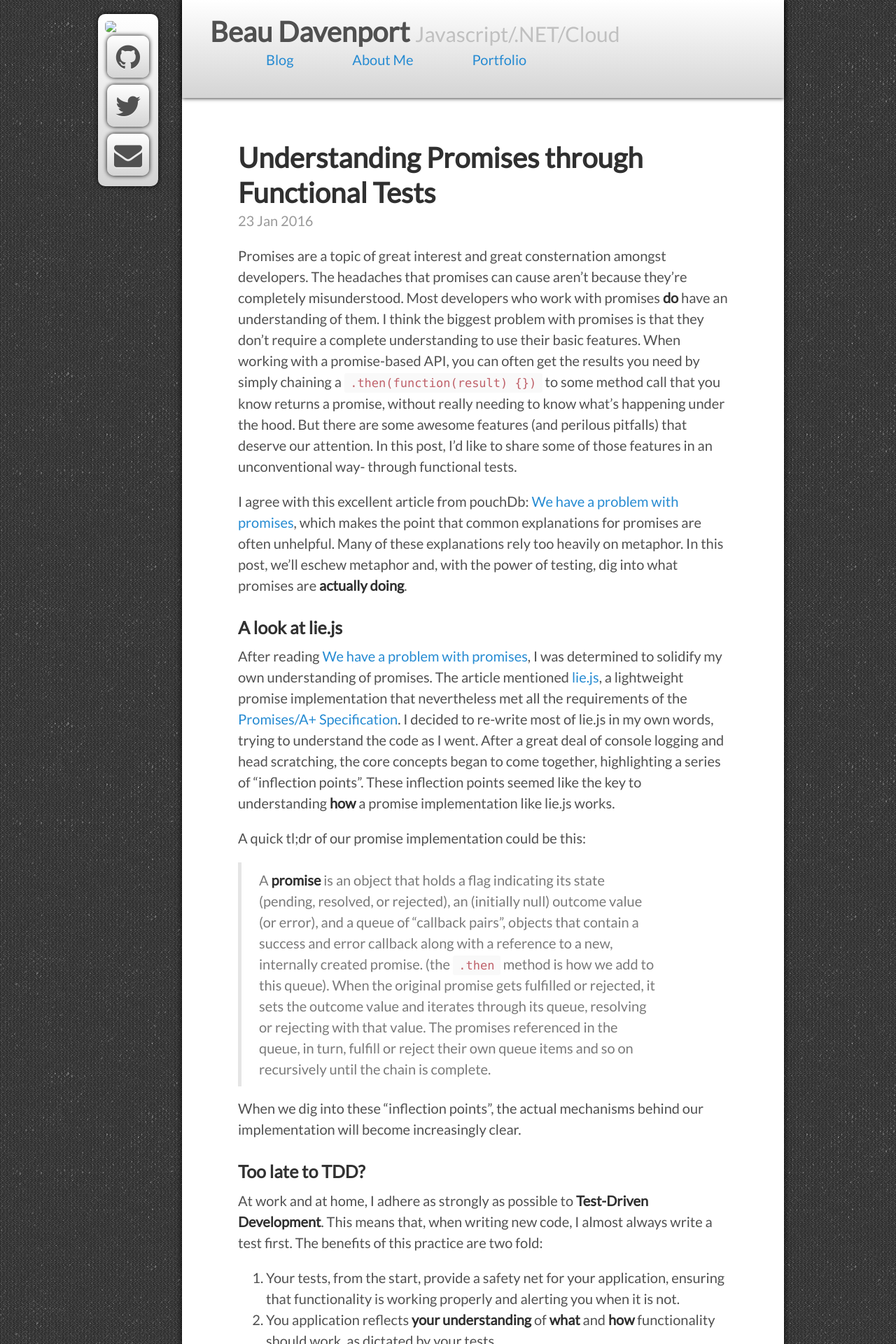
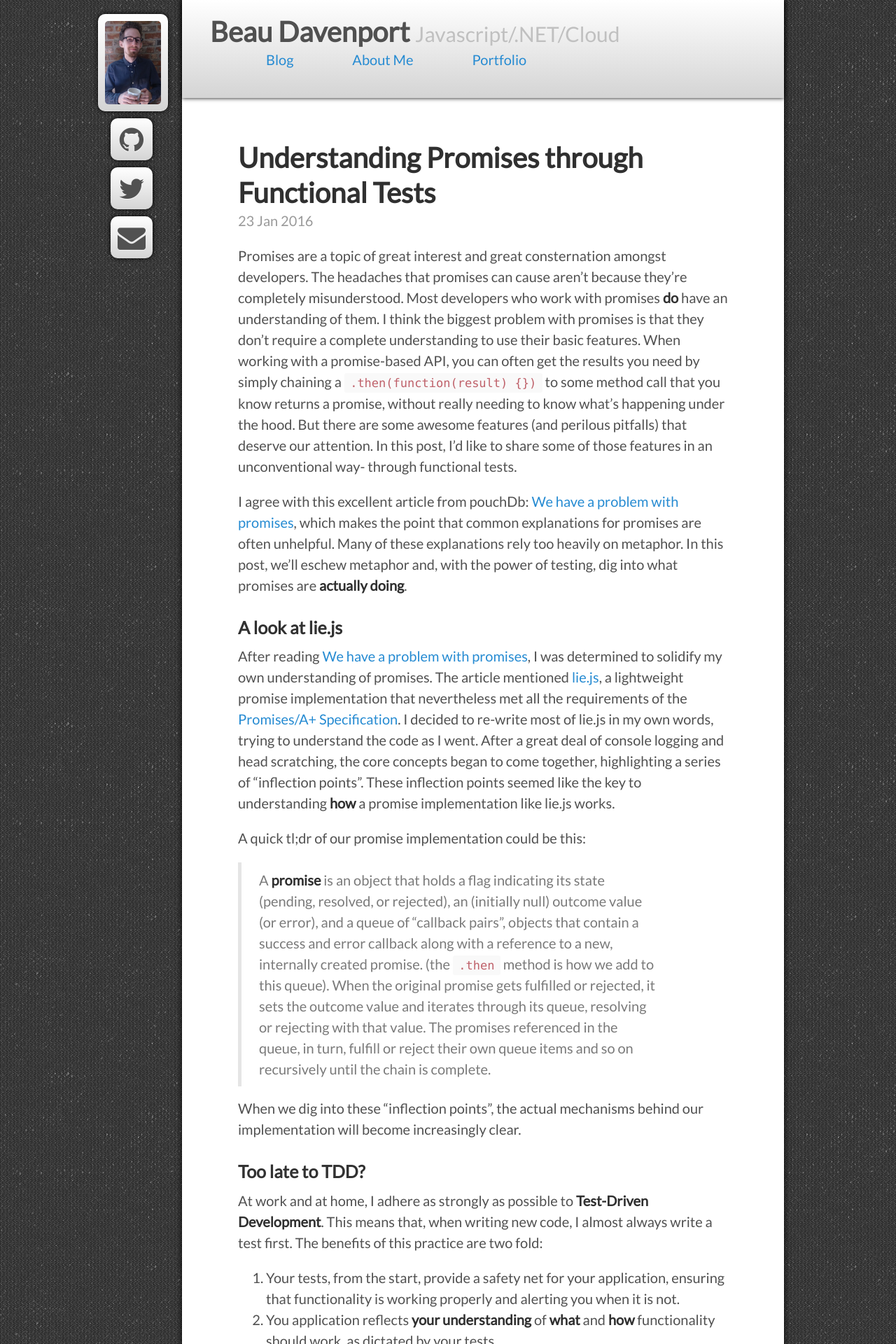
Before and after one commit to beaudavenport/old-jekyll-blog, a Jekyll site: the page built from index.html, in a window 1280 px wide. Shown: the top 1920 px of the page at 70% size. Built offline with Jekyll 4.4.1, drawn with Linux system fonts in a browser that asks for light colours; nearby versions of some CDN libraries; the list of posts is cut into pages by our own code.

Commit message:
Missed quotation mark

```diff
--- a/_includes/sidebar.html
+++ b/_includes/sidebar.html
@@ -1,6 +1,6 @@
 <div class="sidebar">
     <div class="full-profile">
-         <a href="{{ '/about' | relative-url  }}"><img src="{{ '/public/images/beau_brick2.png' | relative-url }} /></a>
+         <a href="{{ '/about' | relative-url  }}"><img src="{{ '/public/images/beau_brick2.png' | relative-url }}" /></a>
     </div>
     <div class="link-container">
         <div class="link-buttons mobile-profile"><a href="{{  '/about' | relative-url }}"><img src="{{ '/public/images/beau_brick_square.png' | relative-url }}" /></a></div>
```
